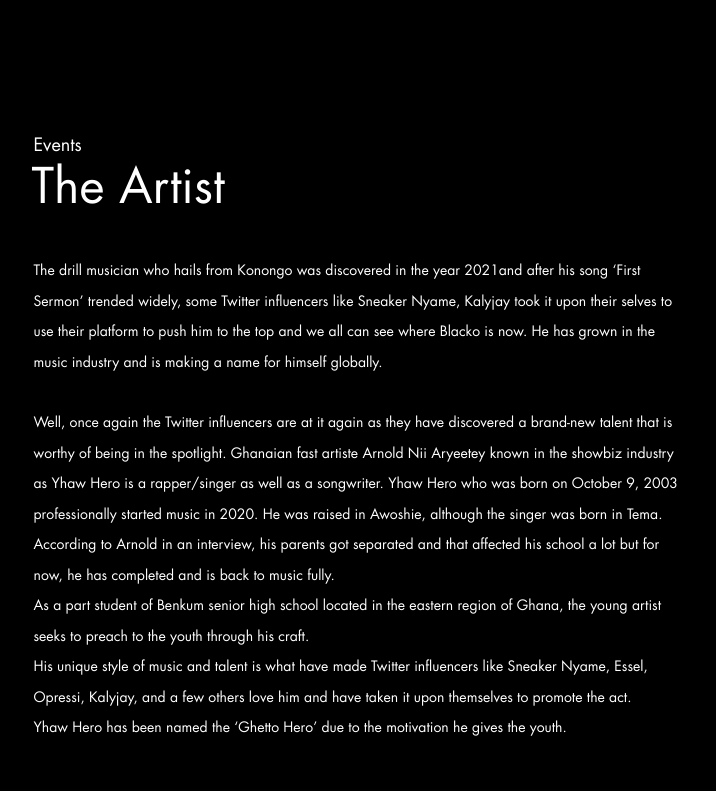
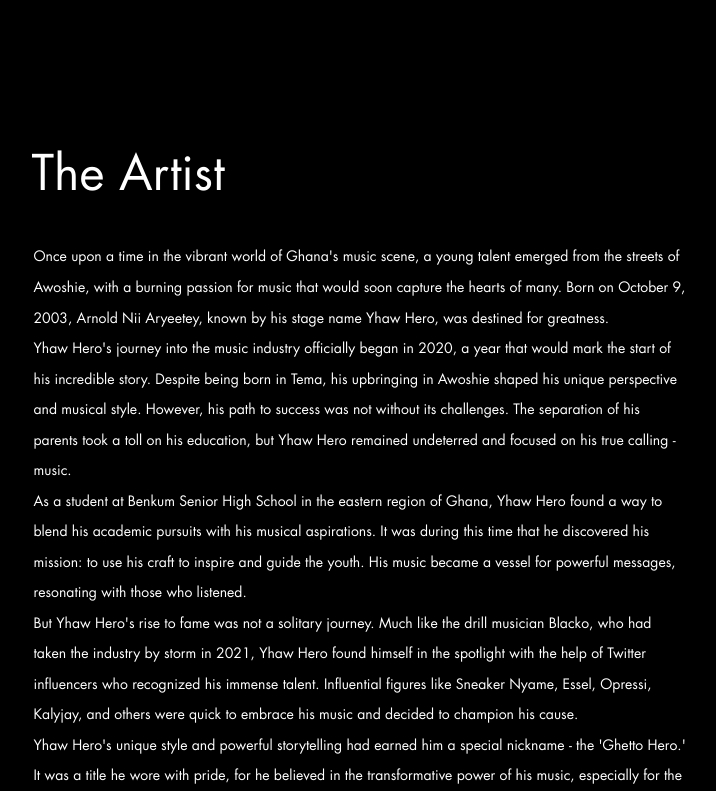
Before and after one commit to JosephOsei1/Yhaw-Hero, a plain HTML site: page about.html in a window 1280 px wide. Shown: the part 1620-2411 px from the top of the page, without its empty margins (524-1240 px from the left). Drawn offline with Linux system fonts and the light colour scheme.

Commit message:
text edit

```diff
--- a/about.html
+++ b/about.html
@@ -215,35 +215,23 @@
 				<div class="col-lg-7 offset-lg-5">
 					<div class="artist_content">
 						<div class="section_title_container">
-							<div class="section_subtitle">Events</div>
+							<div class="section_subtitle"></div>
 							<div class="section_title"><h1>The Artist</h1></div>
 						</div>
 						<div class="artist_text">
-							<p>The drill musician who hails from Konongo was discovered in the year 2021and after
-								his song ‘First Sermon’ trended widely, some Twitter influencers like Sneaker Nyame,
-								Kalyjay took it upon their selves to use their platform to push him to the top and
-								we all can see where Blacko is now. He has grown in the music industry and is making
-								a name for himself globally.</p>
-							<p>Well, once again the Twitter influencers are at it again as they have discovered a
-								brand-new talent that is worthy of being in the spotlight.
+							<p>Once upon a time in the vibrant world of Ghana's music scene, a young talent emerged from the streets of Awoshie, with a burning passion for music that would soon capture the hearts of many. Born on October 9, 2003, Arnold Nii Aryeetey, known by his stage name Yhaw Hero, was destined for greatness.<br>
 
-								Ghanaian fast artiste Arnold Nii Aryeetey known in the showbiz industry as Yhaw Hero
-								is a rapper/singer as well as a songwriter.
-
-								Yhaw Hero who was born on October 9, 2003 professionally started music in 2020.
-
-								He was raised in Awoshie, although the singer was born in Tema.
-
-								According to Arnold in an interview, his parents got separated and that affected his
-								school a lot but for now, he has completed and is back to music fully.<br>
-
-								As a part student of Benkum senior high school located in the eastern region of
-								Ghana, the young artist seeks to preach to the youth through his craft.<br>
-
-								His unique style of music and talent is what have made Twitter influencers like
-								Sneaker Nyame, Essel, Opressi, Kalyjay, and a few others love him and have taken it
-								upon themselves to promote the act.<br>
-								Yhaw Hero has been named the ‘Ghetto Hero’ due to the motivation he gives the youth.</p>
+								Yhaw Hero's journey into the music industry officially began in 2020, a year that would mark the start of his incredible story. Despite being born in Tema, his upbringing in Awoshie shaped his unique perspective and musical style. However, his path to success was not without its challenges. The separation of his parents took a toll on his education, but Yhaw Hero remained undeterred and focused on his true calling - music.
+								<br>
+								As a student at Benkum Senior High School in the eastern region of Ghana, Yhaw Hero found a way to blend his academic pursuits with his musical aspirations. It was during this time that he discovered his mission: to use his craft to inspire and guide the youth. His music became a vessel for powerful messages, resonating with those who listened.
+								<br>
+								But Yhaw Hero's rise to fame was not a solitary journey. Much like the drill musician Blacko, who had taken the industry by storm in 2021, Yhaw Hero found himself in the spotlight with the help of Twitter influencers who recognized his immense talent. Influential figures like Sneaker Nyame, Essel, Opressi, Kalyjay, and others were quick to embrace his music and decided to champion his cause.
+								<br>
+								Yhaw Hero's unique style and powerful storytelling had earned him a special nickname - the 'Ghetto Hero.' It was a title he wore with pride, for he believed in the transformative power of his music, especially for the youth who faced various challenges in their daily lives.
+								<br>
+								With the support of these Twitter influencers, Yhaw Hero's star began to rise. His music touched the hearts of listeners not only in Ghana but also across borders. He became a symbol of hope, a beacon for those seeking inspiration in the face of adversity.
+								<br>
+								As the years passed, Yhaw Hero continued to make waves in the music industry, leaving an indelible mark on the hearts of all who heard his songs. His story served as a testament to the belief that talent, determination, and the support of those who recognized one's potential could lead to greatness. And just like Blacko before him, Yhaw Hero was well on his way to making a name for himself globally, all thanks to the unwavering support of those who saw a hero in the making.</p>
 						</div>
 						<div class="artist_sig"><img src="images/sig.png" alt=""></div>
 						<div class="single_player_container d-flex flex-column align-items-start justify-content-center">
```
Also changed, not shown: blog.html (+1 -1 lines), contact.html (+4 -4 lines), elements.html (+1 -1 lines), index.html (+1 -2 lines), music.html (+1 -2 lines), single.html (+1 -1 lines).
